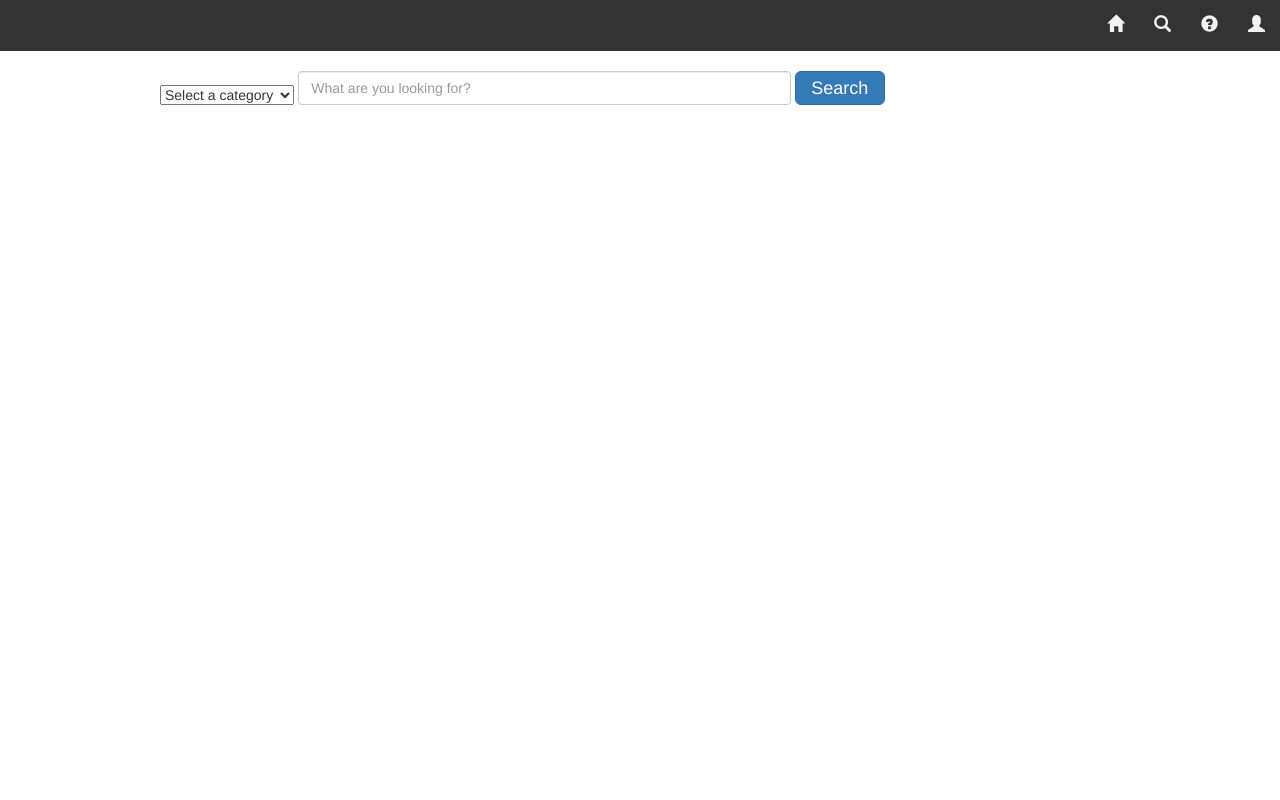
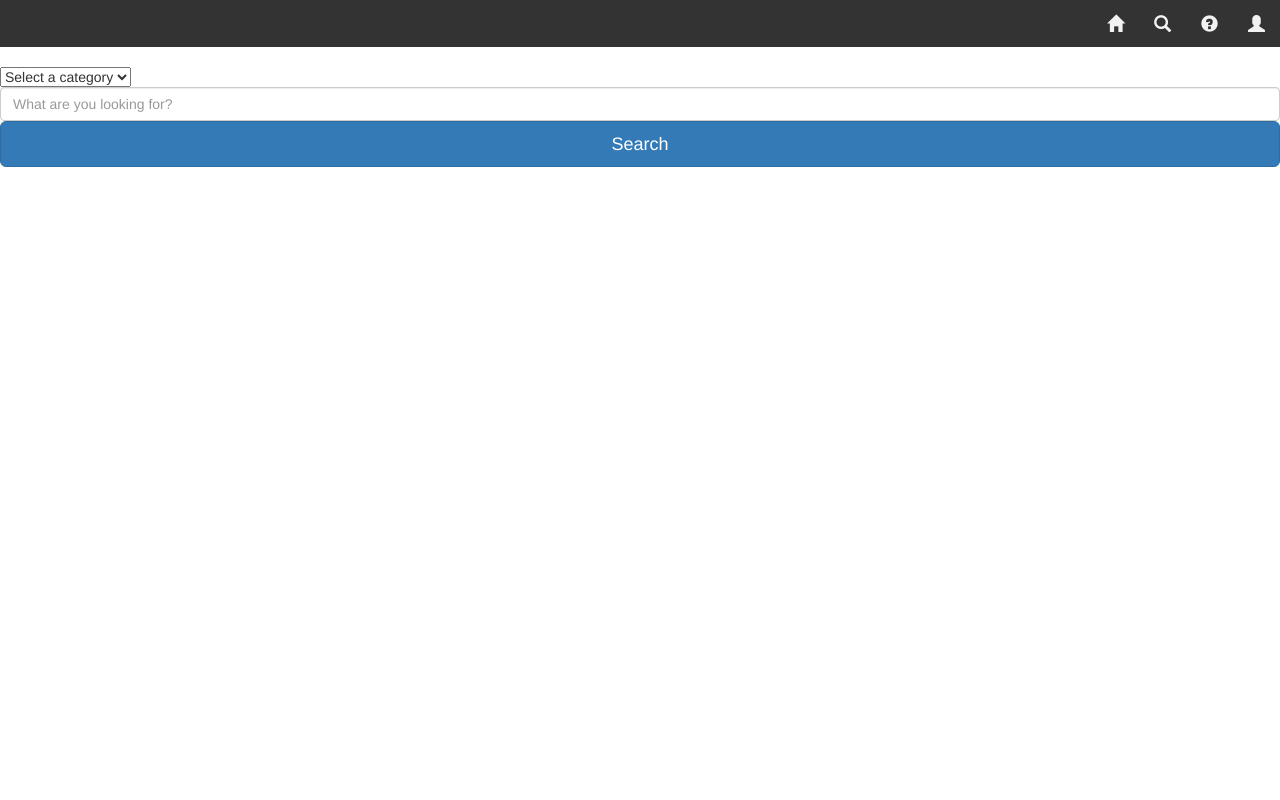
Before and after one commit to VictorNS69/DesTapaIS, a Flask app: a page that uses src/templates/search.html in a window 1280 px wide. Run offline with Flask 2, Linux system fonts and the light colour scheme; some libraries are stand-ins or nearby versions.

Commit message:
Revert "Added HTML"

```diff
--- a/src/static/css/search.css
+++ /dev/null
@@ -1,51 +0,0 @@
-html {
-    height: 100%;
-}
-
-body {
-    height: 100%;
-}
-
-.form-container {
-    width: 70%;
-    margin-left: 20vh;
-    height: 30%;
-}
-
-form .form-control {
-    width: 100%;
-}
-
-form .btn {
-    width: 50%;
-    float: left;
-}
-
-.comboContainer {
-    width:15%;
-    vertical-align: bottom;
-    height: 100%;
-    display: inline-block;
-}
-
-.inputContainer {
-    width: 55%;
-    height: 100%;
-    display: inline-block;
-    vertical-align: bottom;
-}
-
-.combo {
-    width: 100%;
-    height: 100%;
-}
-
-.buttonContainer {
-    width: 20%;
-    display: inline-block;
-    vertical-align: bottom;
-}
-
-.buttonContainer .btn {
-    padding: 4px 4px 4px 4px;
-}
--- a/src/templates/search.html
+++ b/src/templates/search.html
@@ -1,39 +1,21 @@
-
-<!DOCTYPE html>
-
-<head>
-    <link type="text/css" rel="stylesheet" href="../static/css/search.css" />
-</head>
-
-<body>
 {% extends "base.html" %}
 {% block navbar %}
 {{super()}}
 <div style="visibility: hidden">
     {% block user %}{{username}}{% endblock %}
     {% block user2 %}{{username}}{% endblock %}
+    {% block user3 %}{{username}}{% endblock %}
 </div>
 <title>Search</title>
-    <div class="form-container">
 <form method="POST" enctype="multipart/form-data">
-            <div class="comboContainer">
-                <select class="combo" id="category" name="category" required>
+    <select id="category" name="category" required>
         <option value="None" selected>Select a category</option>
         <option value="Degustacion">Tasting</option>
         <option value="Usuario">Users</option>
         <option value="Local">Locals</option>
     </select>
-            </div>
-            <div class="inputContainer">
     <input name="text" type="text" class="form-control" placeholder="What are you looking for?"
            aria-label="Text input with dropdown button" required>
-            </div>
-            <div class="buttonContainer">
     <button class="btn btn-lg btn-primary btn-block" type="submit" name="submit">Search</button>
-            </div>
 </form>
-    </div>
 {% endblock %}
-</body>
-
-</html>
```
Also changed, not shown: src/templates/homepage.html (+3 -7 lines). Lines whose indentation alone changed are shown as unchanged.
